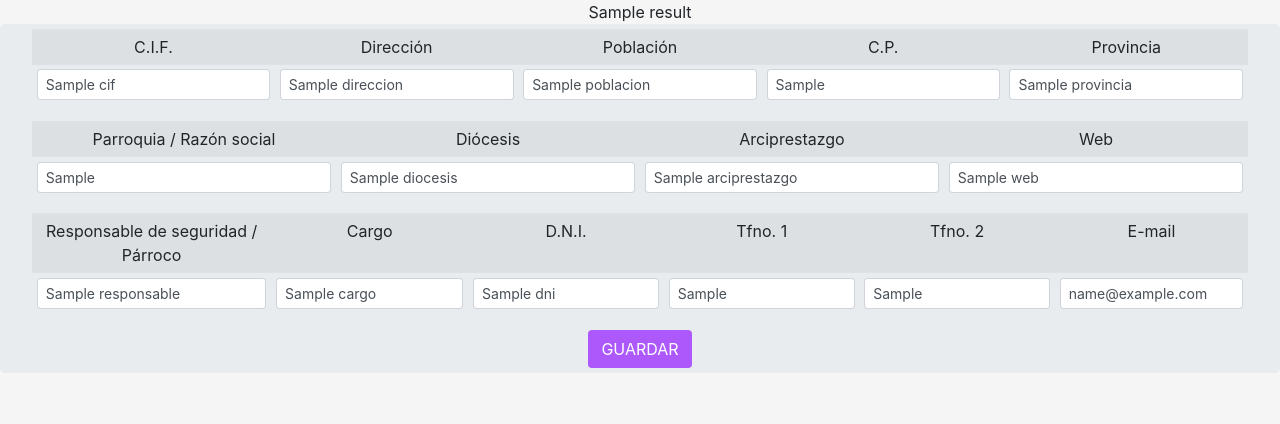
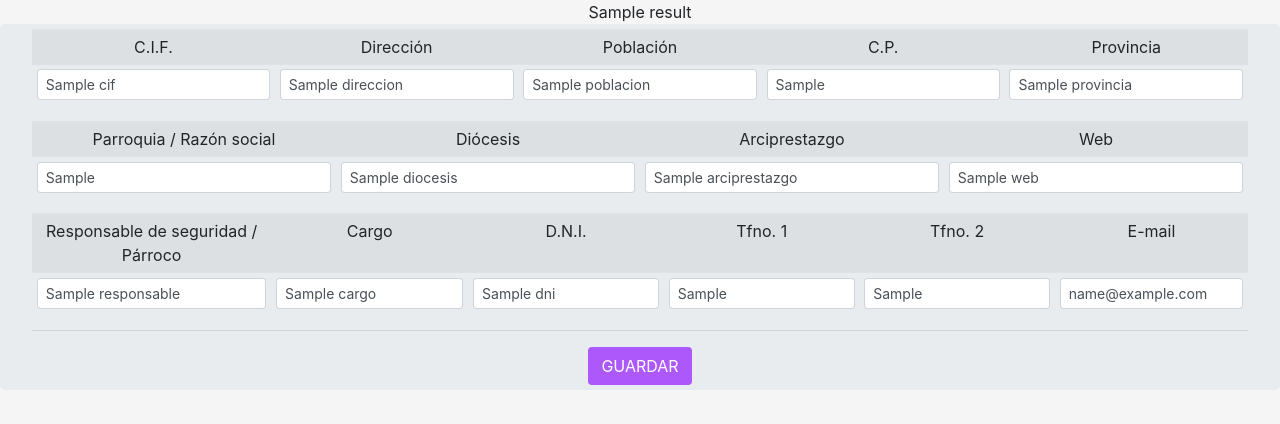
Before and after one commit to Romugar/Python-Flask-APP, a Flask app: template src/templates/edit_clients.html in a window 1280 px wide. Shown: the top 424 px of the page. Run offline with Flask 2, Linux system fonts and the light colour scheme; the template is opened without the code that fills it: most values are stand-ins (such as "Sample title", 1, 10 or a date in 2020); some libraries are stand-ins or nearby versions.

Commit message:
edit clients

```diff
--- a/src/templates/edit_clients.html
+++ b/src/templates/edit_clients.html
@@ -84,6 +84,7 @@
             </tr>
         </table>
         </div>
+        <hr size="5" style="color: #AC58FA;">
         {% endfor %}
         <button type="submit" class="btn btn-default" id="submit-button">GUARDAR</button>
     </form>
```
